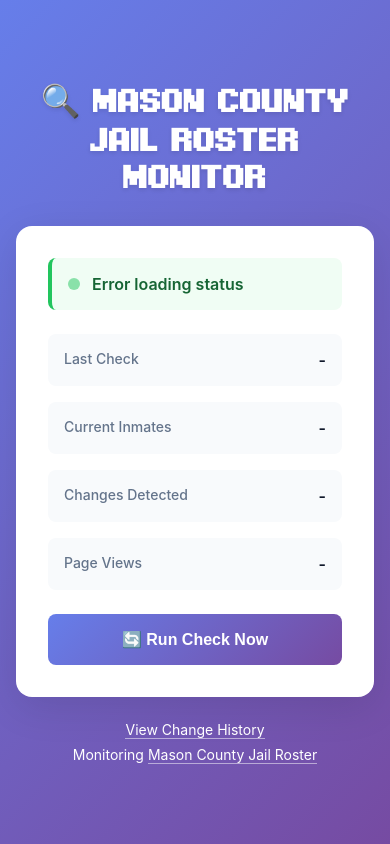
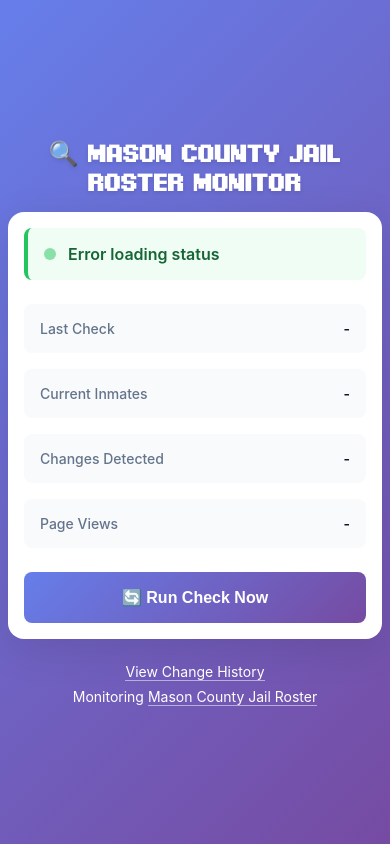
Before and after one commit to theonlytacocat/mason-jail-roster, a website: page public/index.html in a window 390 px wide. Drawn offline with Linux system fonts and the light colour scheme; no server answers.

Commit message:
fixing the mobile layout issue i hope, adding block after keyframes pulse

```diff
--- a/public/index.html
+++ b/public/index.html
@@ -87,6 +87,28 @@
       50% { opacity: 0.5; }
     }
 
+    @media (max-width: 768px) {
+  body {
+    padding: 0.5rem;
+  }
+
+  h1 {
+    font-size: 1.5rem;
+    margin-bottom: 1rem;
+  }
+
+  .card {
+    padding: 1rem;
+  }
+
+  .stat {
+    padding: 0.75rem;
+  }
+
+  .label, .value {
+    font-size: 0.875rem;
+  }
+  }
     .status-text {
       font-weight: 600;
       color: #166534;
```
